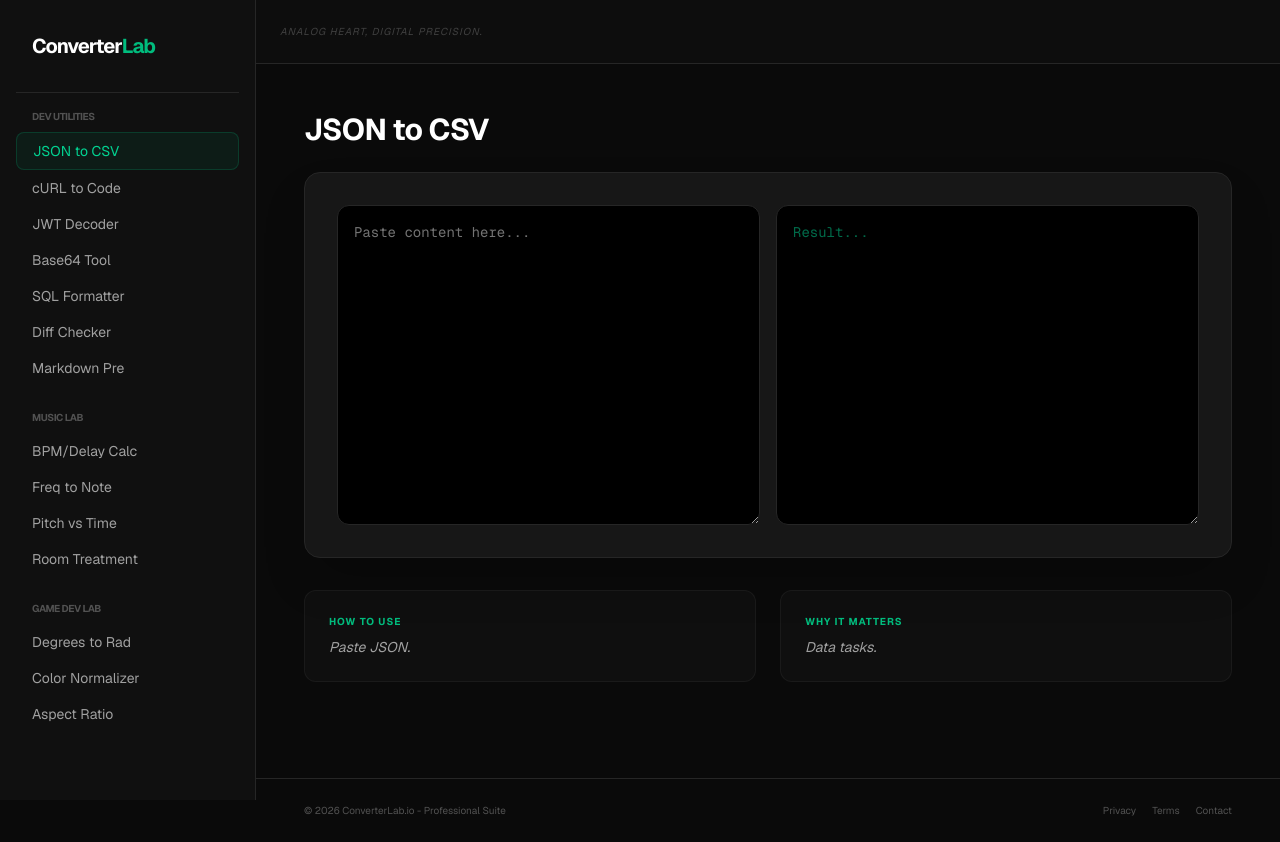
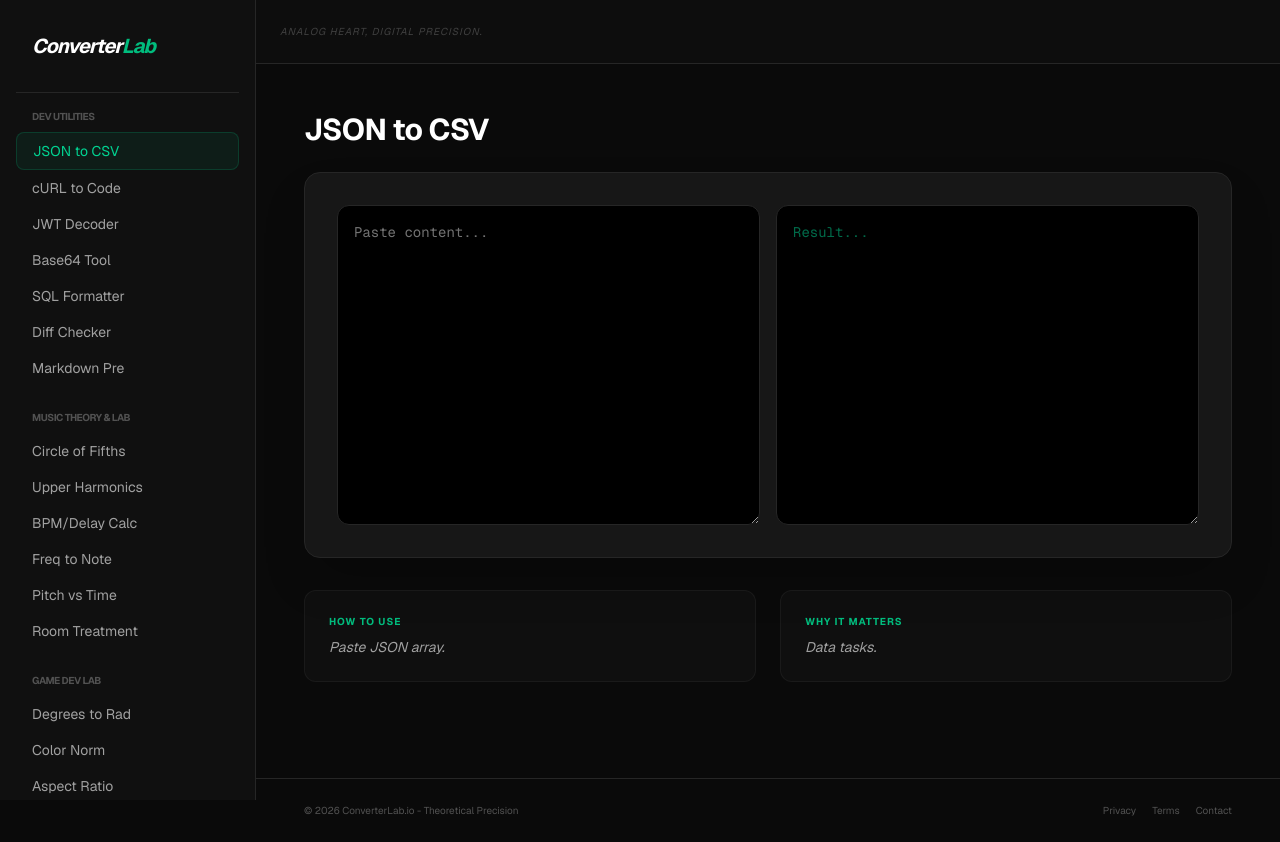
Before and after one commit to Jamminsvinyl/converterlab, a Next.js app: page / in a window 1280 px wide. Built offline with nearby package versions, Linux system fonts and the light colour scheme.

Commit message:
Music Theory update: Circle of Fifths and Harmonics added

```diff
--- a/src/app/page.js
+++ b/src/app/page.js
@@ -6,66 +6,67 @@ export default function Home() {
   const [activeTab, setActiveTab] = useState("json-csv");
   const [input, setInput] = useState("");
   const [input2, setInput2] = useState("");
-  const [input3, setInput3] = useState(""); // Oda yüksekliği için
+  const [input3, setInput3] = useState("");
   const [output, setOutput] = useState("");
-  const [error, setError] = useState("");
   const [isMenuOpen, setIsMenuOpen] = useState(false);
 
   const calculateLogic = (type, val) => {
     const v = parseFloat(val);
-    if (!v && v !== 0 && type !== 'acoustic') return;
+    const keys = ["C", "C#", "D", "D#", "E", "F", "F#", "G", "G#", "A", "A#", "B"];
 
     switch(type) {
+      case 'circle': // Circle of Fifths & Relatives
+        const idx = keys.indexOf(input.toUpperCase());
+        if(idx === -1) return;
+        const perfect4th = keys[(idx + 5) % 12];
+        const perfect5th = keys[(idx + 7) % 12];
+        const relativeMinor = keys[(idx + 9) % 12];
+        setOutput(`Key: ${input.toUpperCase()} Major\n- Perfect 4th: ${perfect4th}\n- Perfect 5th: ${perfect5th}\n- Relative Minor: ${relativeMinor}m\n- Compatible for mixing: ${perfect4th}, ${perfect5th}, ${relativeMinor}m`);
+        break;
+      case 'harmonics': // Upper Harmonics Calculator
+        if(!v) return;
+        let hList = `Fundamental: ${v} Hz\n`;
+        for(let i=2; i<=8; i++) {
+          hList += `${i}. Harmonic: ${(v * i).toFixed(1)} Hz (${i === 2 || i === 4 || i === 8 ? 'Octave' : 'Overtone'})\n`;
+        }
+        setOutput(hList + "\n*Harmonics are the secret to analog warmth.");
+        break;
+      case 'acoustic':
+        const w = parseFloat(input), l = parseFloat(input2), h_val = parseFloat(input3);
+        const surfaceArea = 2 * (w * l + l * h_val + w * h_val);
+        setOutput(`Total: ${surfaceArea.toFixed(1)} m²\n- Absorption: ${(surfaceArea * 0.18).toFixed(1)} m²\n- Diffusion: ${(surfaceArea * 0.07).toFixed(1)} m²\n- Corners: 4-8 Bass Traps`);
+        break;
       case 'bpm':
         const ms = (60000 / v).toFixed(2);
         setOutput(`1/4: ${ms}ms | 1/8: ${(ms/2).toFixed(2)}ms | 1/16: ${(ms/4).toFixed(2)}ms`);
         break;
       case 'freq':
-        const notes = ["C", "C#", "D", "D#", "E", "F", "F#", "G", "G#", "A", "A#", "B"];
         const h = 12 * (Math.log2(v / 440)) + 69;
-        setOutput(`Note: ${notes[Math.round(h) % 12]}${Math.floor(Math.round(h) / 12) - 1}`);
+        setOutput(`Note: ${keys[Math.round(h) % 12]}${Math.floor(Math.round(h) / 12) - 1}`);
         break;
-      case 'acoustic':
-        const w = parseFloat(input), l = parseFloat(input2), h_val = parseFloat(input3);
-        if(!w || !l || !h_val) return;
-        const surfaceArea = 2 * (w * l + l * h_val + w * h_val);
-        const abs = (surfaceArea * 0.18).toFixed(1);
-        const diff = (surfaceArea * 0.07).toFixed(1);
-        setOutput(`Total Surface: ${surfaceArea.toFixed(1)} m²\n\n- Absorption: ${abs} m² (Sidewalls/Ceiling)\n- Diffusion: ${diff} m² (Back Wall)\n- Bass Traps: 4-8 Corners (Full Height)\n- Mirror Points: 60cm x 120cm Panels (Min 4 units)`);
-        break;
-      case 'deg':
-        setOutput(`Radians: ${(v * (Math.PI / 180)).toFixed(6)} rad`);
-        break;
-      case 'aspect':
-        const gcd = (a, b) => b ? gcd(b, a % b) : a;
-        const width = parseInt(input), height = parseInt(val);
-        const common = gcd(width, height);
-        setOutput(`Ratio: ${width/common}:${height/common}`);
-        break;
-      case 'hex':
-        const r = parseInt(input.slice(1,3), 16) / 255;
-        const g = parseInt(input.slice(3,5), 16) / 255;
-        const b = parseInt(input.slice(5,7), 16) / 255;
-        setOutput(`Normalized: ${r.toFixed(3)}f, ${g.toFixed(3)}f, ${b.toFixed(3)}f`);
+      default:
+        // Diğer matematiksel dönüşümler buraya gelecek
         break;
     }
   };
 
   const toolData = {
-    "json-csv": { name: "JSON to CSV", how: "Paste JSON.", why: "Data tasks." },
-    "curl-code": { name: "cURL to Code", how: "cURL to Fetch.", why: "API testing." },
-    "jwt-decoder": { name: "JWT Decoder", how: "Decode tokens.", why: "Privacy." },
-    "base64": { name: "Base64 Tool", how: "Encode/Decode.", why: "Data safety." },
-    "sql-format": { name: "SQL Formatter", how: "Beautify SQL.", why: "Readability." },
-    "diff-checker": { name: "Diff Checker", how: "Compare texts.", why: "Version control." },
-    "markdown": { name: "Markdown Pre", how: "MD to HTML.", why: "Docs." },
-    "bpm-ms": { name: "BPM/Delay Calc", how: "BPM to MS.", why: "Effect timing." },
-    "freq-note": { name: "Freq to Note", how: "Hz to Music Note.", why: "Sound tuning." },
-    "pitch-shift": { name: "Pitch vs Time", how: "Speed change calc.", why: "Sampling." },
-    "acoustic-calc": { name: "Room Treatment", how: "Enter Room Dim (m).", why: "Studio acoustics." },
-    "deg-rad": { name: "Degrees to Rad", how: "Deg to Radians.", why: "Game physics." },
-    "hex-norm": { name: "Color Normalizer", how: "Hex to 0.0-1.0.", why: "Shaders." },
-    "aspect-ratio": { name: "Aspect Ratio", how: "W & H ratio.", why: "UI design." }
+    "json-csv": { name: "JSON to CSV", how: "Paste JSON array.", why: "Data tasks." },
+    "curl-code": { name: "cURL to Code", how: "cURL to Fetch API.", why: "API testing." },
+    "jwt-decoder": { name: "JWT Decoder", how: "Decode tokens locally.", why: "Privacy." },
+    "base64": { name: "Base64 Tool", how: "Encode/Decode text.", why: "Security." },
+    "sql-format": { name: "SQL Formatter", how: "Beautify queries.", why: "Clarity." },
+    "diff-checker": { name: "Diff Checker", how: "Compare texts.", why: "Versions." },
+    "markdown": { name: "Markdown Pre", how: "MD to HTML preview.", why: "Docs." },
+    "bpm-ms": { name: "BPM/Delay Calc", how: "BPM to timing.", why: "Mixing." },
+    "circle-fifths": { name: "Circle of Fifths", how: "Enter Key (e.g. C).", why: "Harmony." },
+    "harmonics-calc": { name: "Upper Harmonics", how: "Enter Freq (Hz).", why: "Analog Warmth." },
+    "freq-note": { name: "Freq to Note", how: "Hz to Note.", why: "Tuning." },
+    "pitch-shift": { name: "Pitch vs Time", how: "Semitone ratio.", why: "Sampling." },
+    "acoustic-calc": { name: "Room Treatment", how: "Enter Room Dim.", why: "Studio." },
+    "deg-rad": { name: "Degrees to Rad", how: "Angle to Rad.", why: "Game Dev." },
+    "hex-norm": { name: "Color Norm", how: "Hex to 0-1.", why: "Shaders." },
+    "aspect-ratio": { name: "Aspect Ratio", how: "W & H ratio.", why: "UI Design." }
   };
 
   const NavGroup = ({ title, items }) => (
@@ -80,26 +81,26 @@ export default function Home() {
   return (
     <div className="flex min-h-screen bg-neutral-950 text-neutral-200 font-sans relative">
       <aside className="w-64 border-r border-neutral-800 bg-neutral-900/50 hidden md:flex flex-col h-screen sticky top-0 px-4">
-        <div className="py-8 px-4 border-b border-neutral-800 mb-4"><h1 className="text-xl font-bold text-white tracking-tighter">Converter<span className="text-emerald-500">Lab</span></h1></div>
+        <div className="py-8 px-4 border-b border-neutral-800 mb-4"><h1 className="text-xl font-bold text-white tracking-tighter italic">Converter<span className="text-emerald-500">Lab</span></h1></div>
         <div className="flex-1 overflow-y-auto pb-8">
           <NavGroup title="Dev Utilities" items={["json-csv", "curl-code", "jwt-decoder", "base64", "sql-format", "diff-checker", "markdown"]} />
-          <NavGroup title="Music Lab" items={["bpm-ms", "freq-note", "pitch-shift", "acoustic-calc"]} />
+          <NavGroup title="Music Theory & Lab" items={["circle-fifths", "harmonics-calc", "bpm-ms", "freq-note", "pitch-shift", "acoustic-calc"]} />
           <NavGroup title="Game Dev Lab" items={["deg-rad", "hex-norm", "aspect-ratio"]} />
         </div>
       </aside>
 
       {isMenuOpen && (
         <div className="fixed inset-0 z-50 bg-neutral-950 md:hidden overflow-y-auto p-6 flex flex-col items-center">
-          <button onClick={() => setIsMenuOpen(false)} className="text-emerald-500 mb-8 font-bold border border-emerald-500/20 px-6 py-2 rounded-full">✕ CLOSE MENU</button>
+          <button onClick={() => setIsMenuOpen(false)} className="text-emerald-500 mb-8 font-bold border border-emerald-500/20 px-6 py-2 rounded-full tracking-widest">✕ CLOSE</button>
           <NavGroup title="Dev Tools" items={["json-csv", "curl-code", "jwt-decoder", "base64", "sql-format", "diff-checker", "markdown"]} />
-          <NavGroup title="Music Lab" items={["bpm-ms", "freq-note", "pitch-shift", "acoustic-calc"]} />
+          <NavGroup title="Music Lab" items={["circle-fifths", "harmonics-calc", "bpm-ms", "freq-note", "pitch-shift", "acoustic-calc"]} />
           <NavGroup title="Game Dev" items={["deg-rad", "hex-norm", "aspect-ratio"]} />
         </div>
       )}
 
       <main className="flex-1 flex flex-col min-w-0">
         <header className="h-16 border-b border-neutral-800 flex items-center justify-between px-6 bg-neutral-900/30 sticky top-0 z-10 backdrop-blur-md">
-          <button onClick={() => setIsMenuOpen(true)} className="md:hidden text-emerald-500 font-bold text-xs border border-emerald-500/20 px-3 py-1 rounded">MENU</button>
+          <button onClick={() => setIsMenuOpen(true)} className="md:hidden text-emerald-500 font-bold text-[10px] border border-emerald-500/20 px-3 py-1 rounded tracking-widest">MENU</button>
           <div className="hidden md:block text-[10px] text-neutral-700 uppercase tracking-widest italic">Analog heart, digital precision.</div>
           <h1 className="md:hidden font-bold text-white tracking-tighter">ConverterLab</h1>
         </header>
@@ -107,26 +108,27 @@ export default function Home() {
         <div className="p-4 md:p-12 max-w-5xl mx-auto w-full">
           <h2 className="text-3xl font-bold text-white mb-6 tracking-tight">{toolData[activeTab].name}</h2>
           <div className="bg-neutral-900 border border-neutral-800 rounded-2xl p-4 md:p-8 shadow-2xl mb-8">
-            {["bpm-ms", "freq-note", "pitch-shift", "deg-rad", "hex-norm", "aspect-ratio", "acoustic-calc"].includes(activeTab) ? (
+            {["circle-fifths", "harmonics-calc", "bpm-ms", "freq-note", "pitch-shift", "deg-rad", "hex-norm", "aspect-ratio", "acoustic-calc"].includes(activeTab) ? (
               <div className="space-y-4">
-                {activeTab === "acoustic-calc" ? (
-                  <div className="grid grid-cols-1 md:grid-cols-3 gap-4 mb-4">
-                    <input type="number" placeholder="Width (m)" className="bg-black border border-neutral-800 rounded-xl p-4 text-xl font-mono text-emerald-400 outline-none" onChange={(e) => setInput(e.target.value)} />
-                    <input type="number" placeholder="Length (m)" className="bg-black border border-neutral-800 rounded-xl p-4 text-xl font-mono text-emerald-400 outline-none" onChange={(e) => setInput2(e.target.value)} />
-                    <input type="number" placeholder="Height (m)" className="bg-black border border-neutral-800 rounded-xl p-4 text-xl font-mono text-emerald-400 outline-none" onChange={(e) => setInput3(e.target.value)} />
+                {activeTab === "circle-fifths" ? (
+                  <input type="text" placeholder="Key (e.g. C, G#, Eb)..." className="w-full bg-black border border-neutral-800 rounded-xl p-4 text-2xl font-mono text-emerald-400 outline-none" onChange={(e) => {setInput(e.target.value); calculateLogic('circle', '0');}} />
+                ) : activeTab === "acoustic-calc" ? (
+                  <div className="grid grid-cols-1 md:grid-cols-3 gap-4">
+                    <input type="number" placeholder="W (m)" className="bg-black border border-neutral-800 rounded-xl p-4 text-xl font-mono text-emerald-400 outline-none" onChange={(e) => setInput(e.target.value)} />
+                    <input type="number" placeholder="L (m)" className="bg-black border border-neutral-800 rounded-xl p-4 text-xl font-mono text-emerald-400 outline-none" onChange={(e) => setInput2(e.target.value)} />
+                    <input type="number" placeholder="H (m)" className="bg-black border border-neutral-800 rounded-xl p-4 text-xl font-mono text-emerald-400 outline-none" onChange={(e) => setInput3(e.target.value)} />
                   </div>
                 ) : (
-                  <>
-                    {(activeTab === "aspect-ratio" || activeTab === "hex-norm") && <input type="text" placeholder={activeTab === "hex-norm" ? "#FFFFFF" : "Width..."} className="w-full bg-black border border-neutral-800 rounded-xl p-4 text-xl font-mono text-emerald-400 outline-none mb-2" onChange={(e) => setInput(e.target.value)} />}
-                    <input type="number" step="any" placeholder="Enter value..." className="w-full bg-black border border-neutral-800 rounded-xl p-4 text-3xl font-mono text-emerald-400 outline-none" onChange={(e) => calculateLogic(activeTab.split('-')[0], e.target.value)} />
-                  </>
+                  <input type="number" step="any" placeholder="Enter value..." className="w-full bg-black border border-neutral-800 rounded-xl p-4 text-3xl font-mono text-emerald-400 outline-none" onChange={(e) => calculateLogic(activeTab.split('-')[0], e.target.value)} />
                 )}
-                <div className="mt-4"><button onClick={() => activeTab === "acoustic-calc" ? calculateLogic('acoustic', '0') : null} className={`px-8 py-3 bg-emerald-600 text-white font-bold rounded-xl active:scale-95 transition-all ${activeTab !== 'acoustic-calc' && 'hidden'}`}>Calculate Treatment</button></div>
-                <pre className="p-6 bg-black rounded-xl border border-neutral-800 text-emerald-500 font-mono text-lg whitespace-pre-wrap">{output || "Awaiting dimensions..."}</pre>
+
+                {activeTab === "acoustic-calc" && <button onClick={() => calculateLogic('acoustic', '0')} className="px-8 py-3 bg-emerald-600 text-white font-bold rounded-xl active:scale-95 transition-all">Calculate</button>}
+
+                <pre className="p-6 bg-black rounded-xl border border-neutral-800 text-emerald-500 font-mono text-lg whitespace-pre-wrap">{output || "Waiting for data..."}</pre>
               </div>
             ) : (
               <div className="grid grid-cols-1 lg:grid-cols-2 gap-4">
-                <textarea className="h-64 md:h-80 bg-black border border-neutral-800 rounded-xl p-4 text-sm font-mono outline-none focus:border-emerald-500" value={input} onChange={(e) => setInput(e.target.value)} placeholder="Paste content here..." />
+                <textarea className="h-64 md:h-80 bg-black border border-neutral-800 rounded-xl p-4 text-sm font-mono outline-none focus:border-emerald-500" value={input} onChange={(e) => setInput(e.target.value)} placeholder="Paste content..." />
                 <textarea className="h-64 md:h-80 bg-black border border-neutral-800 rounded-xl p-4 text-sm font-mono text-emerald-400 outline-none" value={output} readOnly placeholder="Result..." />
               </div>
             )}
@@ -137,7 +139,7 @@ export default function Home() {
           </div>
         </div>
         <footer className="p-6 border-t border-neutral-800 flex flex-col md:flex-row justify-between items-center text-[10px] text-neutral-600 px-6 md:px-12 gap-4 mt-auto">
-          <div>© 2026 ConverterLab.io - Professional Suite</div>
+          <div>© 2026 ConverterLab.io - Theoretical Precision</div>
           <div className="flex gap-4"><a href="/privacy" className="hover:text-emerald-500">Privacy</a><a href="/terms" className="hover:text-emerald-500">Terms</a><a href="mailto:hello@converterlab.io" className="hover:text-emerald-500">Contact</a></div>
         </footer>
       </main>
```
